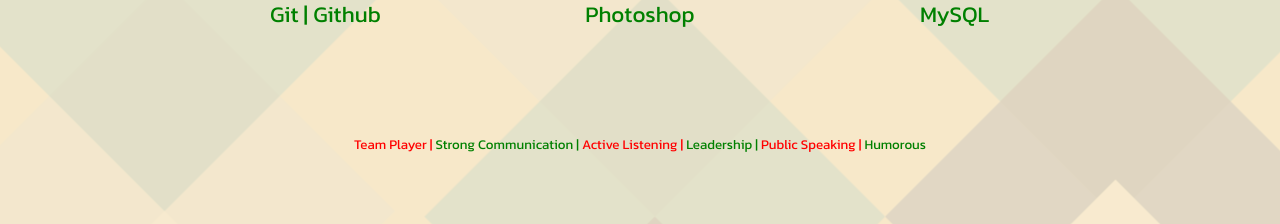
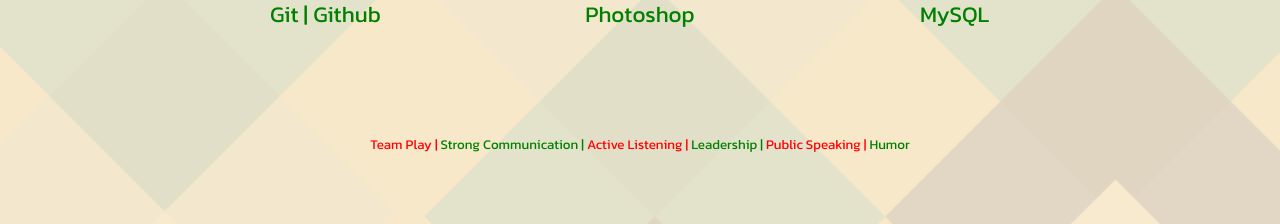
Before and after one commit to siegfred14/portfolio, a React (Create React App) app: page / in a window 1280 px wide. Shown: the part 3480-3704 px from the top of the page. Built offline with nearby package versions, Linux system fonts and the light colour scheme; a web font is replaced by a local one.

Commit message:
redundant code deleted

```diff
--- a/src/components/skills/Skills.js
+++ b/src/components/skills/Skills.js
@@ -115,12 +115,12 @@ export const Skills = () => {
         </div>
       </div>
       <div className="soft_skills container">
-        <small className="soft_skill">Team Player | </small>
+        <small className="soft_skill">Team Play | </small>
         <small className="soft_skill">Strong Communication | </small>
         <small className="soft_skill">Active Listening | </small>
         <small className="soft_skill">Leadership | </small>
         <small className="soft_skill">Public Speaking | </small>
-        <small className="soft_skill">Humorous</small>
+        <small className="soft_skill">Humor</small>
       </div>
     </section>
   );
--- a/src/components/skills/skills.css
+++ b/src/components/skills/skills.css
@@ -101,6 +101,19 @@
   color: green;
 }
 
+.soft_skills {
+  margin-top: 3rem;
+  text-align: center;
+}
+
+.soft_skills .soft_skill:nth-child(even) {
+  color: green;
+}
+
+.soft_skills .soft_skill:nth-child(odd) {
+  color: red;
+}
+
 @-webkit-keyframes two_items_a {
   0% {
     opacity: 1;
@@ -161,19 +174,6 @@
   }
 }
 
-.soft_skills {
-  margin-top: 3rem;
-  text-align: center;
-}
-
-.soft_skills .soft_skill:nth-child(even) {
-  color: green;
-}
-
-.soft_skills .soft_skill:nth-child(odd) {
-  color: red;
-}
-
 @media screen and (max-width: 767px) {
   .skills_container {
     padding: 0.5rem;
```
Also changed, not shown: src/components/skills/skills.scss (+31 -72 lines), 1 other file (tests, documents, lock files or other folders).
